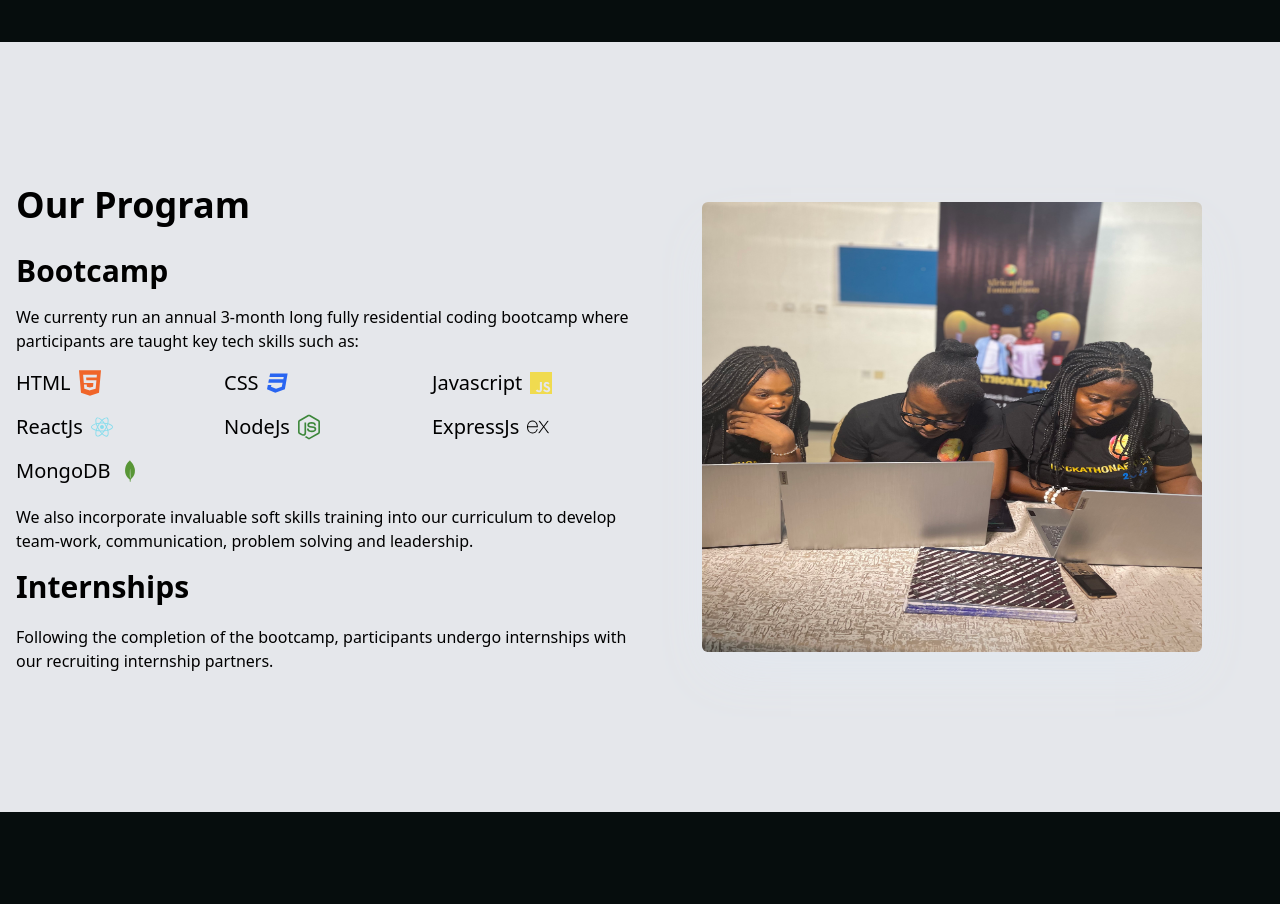
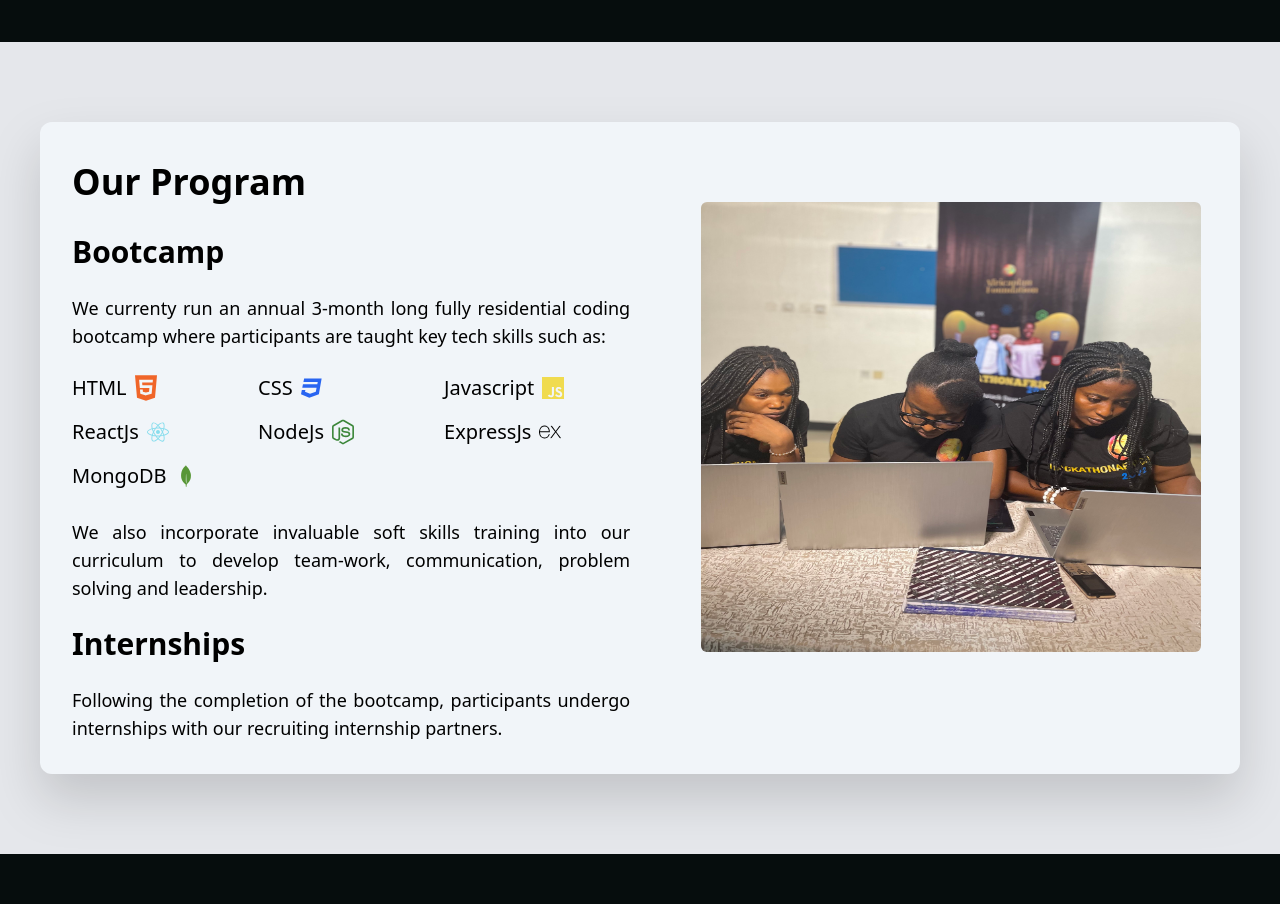
Before and after one commit to ikem-iro/afp-Demo, a React (Vite) app: page /hackathonafrica in a window 1280 px wide. Shown: the part 2520-3424 px from the top of the page. Built offline with nearby package versions, Linux system fonts and the light colour scheme.

Commit message:
Modify components

```diff
--- a/src/Data/about-us.json
+++ b/src/Data/about-us.json
@@ -10,8 +10,5 @@
     } ,
     {
         "imgUrl" : "/About-us/istockphoto-4.jpg"
-    },
-    {
-        "imgUrl" : "/About-us/istockphoto-5.jpg"
     }
 ]
--- a/src/Data/learning.json
+++ b/src/Data/learning.json
@@ -3,9 +3,9 @@
         "imgUrl" : "/Weteach/IMG9003.jpg"
     },
     {
-        "imgUrl" : "/Weteach/IMG_9169.jpg"
+        "imgUrl" : "/Weteach/IMG9169.jpg"
     },
     {
-        "imgUrl" : "/Weteach/IMG_0608.jpg"
+        "imgUrl" : "/Weteach/IMG0608.jpg"
     }
 ]
--- a/src/components/Aboutus.jsx
+++ b/src/components/Aboutus.jsx
@@ -1,28 +1,35 @@
-import React, { useEffect, useState } from 'react'
+import React, { useEffect, useRef, useState } from 'react'
 import photos from '../Data/about-us.json'
 
-
+let slideInterval;
 export default function Aboutus() {
     const [slide, setSlide] = useState(0);
+    const slideRef = useRef();
 
   useEffect(() => {
     setTimeout(()=>{
       nextSlide();
     },10000)
+    return () => {
+      pauseSlider();
+    }
   })
 
-
+  function pauseSlider (){
+    clearInterval(slideInterval);
+}
     const length = photos.length
     const nextSlide = () => {
-      setSlide(slide === 0 ? length - 1 : slide - 1)
+      setSlide(slide === 0 ? length - 1 : slide - 1);
+      slideRef.current.classList.add('fade-anim');
     }
 
   return (
     <div id='aboutus' className='w-full bg-gray-200 py-20 px-4'>
         <div className='max-w-[1536px] mx-auto grid md:grid-cols-2 sm:grid-cols-2'>
             <div className='flex flex-col justify-center'>
-                <h2 className='md:text-4xl sm:text-3xl text-2xl font-bold py-2 text-center sm:text-left'>About Us</h2>
-                <p className='text-center sm:text-left sm:mb-8'>
+                <h2 className='md:text-4xl sm:text-3xl text-2xl font-bold py-2 text-center sm:text-justify'>About Us</h2>
+                <p className='text-justify sm:mb-8'>
                     Since inception, the foundation has spearheaded and supported start-up entrepreneurship programs in Nigeria, STEM education programs for inner city
                     girls in the US, US based International Refugee resettlement programs, as well
                     as critical education and development support for orphanages in parts of Nepal and Srii Lanka..
@@ -34,16 +41,16 @@ export default function Aboutus() {
                     <p className='p-4'>Inclusion.</p>
                 </div>
                 <h4 className='md:text-3xl sm:text-2xl text-xl font-bold py-2 sm:text-left text-center'>Vision</h4>
-                <p className='mb-5 text-center sm:text-left md:text-left'>To enable underprivileged African youth reach their life's full potential and become key contributors to their communities</p>
+                <p className='mb-5 text-justify sm:text-left md:text-left'>To enable underprivileged African youth reach their life's full potential and become key contributors to their communities</p>
                 <h4 className='md:text-3xl sm:text-2xl text-xl font-bold py-2 sm:text-left text-center'>Mission</h4>
-                <p className='mb-5 text-center sm:text-left md:text-left'>
+                <p className='mb-5 text-justify sm:text-left md:text-left'>
                     To meaningfully empower African youth by providing pathways to successful careers in the burgeoning technology fields
                     as well as supporting access to reproductive health education and menstrual hygiene products for women and girls in developing countries.
                 </p>
                 </div>
-                <div className='group w-full h-full mx-auto px-4 py-20 relative flex justify-center items-center'>
+                <div ref={slideRef} className='group w-full h-full mx-auto px-4 py-20 relative flex justify-center items-center'>
                     {photos.map((item, index) =>(
-                        <div key={index} className={index === slide ? 'opacity-100' : 'opacity-0'}>
+                        <div key={index}>
                             {index === slide &&  (<img className='rounded-md ease-linear sm:h-[408px] sm:w-[612px]' src={item.imgUrl} alt="/" />)}
                         </div>
                     ))}
--- a/src/components/Contact.jsx
+++ b/src/components/Contact.jsx
@@ -33,8 +33,8 @@ export default function Contact() {
     <div id='contactus' className='bg-[#060d0d] w-full py-16 text-white px-4'>
         <div className='max-w-[1536px] mx-auto grid md:grid-cols-2'>
            <div className='lg:col-span-1 px-4'>
-                <h2 className='md:text-4xl sm:text-3xl text-2xl font-bold py-2 sm:text-left md:text-left text-center mb-3'>Get In Touch With Us</h2>
-                <p className='mb-5 sm:text-left md:text-left text-center'>Lorem ipsum dolor sit amet consectetur adipisicing elit. Iste, totam quibusdam? Numquam, eos illum. Consequuntur facere ea impedit alias obcaecati.</p>
+                <h2 className='md:text-4xl sm:text-3xl text-2xl font-bold py-2 text-center sm:text-justify mb-3'>Get In Touch With Us</h2>
+                <p className='mb-5 text-justify'>Lorem ipsum dolor sit amet consectetur adipisicing elit. Iste, totam quibusdam? Numquam, eos illum. Consequuntur facere ea impedit alias obcaecati.</p>
                 <div className='w-[100%] mx-auto grid grid-cols-1 sm:grid-cols-3'>
                     <div className='mt-5 mb-4 items-center flex flex-col p-4 my-4 sm:mx-0 sm:text-left md:mx-0 md:text-center mx-auto text-center '>
                         <BsPhone size={50} className='text-[#ffd300] mb-4'/>
--- a/src/components/founder/Founderheader.jsx
+++ b/src/components/founder/Founderheader.jsx
@@ -7,14 +7,14 @@ export default function Founderheader() {
     <div id='founderhead' className='w-full bg-gray-200 py-20 px-4'>
         <div className='max-w-[1536px] mt-20 mx-auto grid md:grid-cols-2'>
         <div className='flex flex-col justify-center'>
-                <h2 className='md:text-5xl sm:text-4xl text-3xl font-bold mb-5 py-2 text-center sm:text-left'>Note From Our Founder</h2>
-                <p className='text-left sm:text-left sm:mb-8 font-medium mb-5 text-2xl'>
+                <h2 className='md:text-5xl sm:text-4xl text-3xl font-bold mb-5 py-2 text-justify'>Note From Our Founder</h2>
+                <p className='text-justify sm:mb-8 font-medium mb-5 text-2xl'>
                   <strong>"</strong>When I started out more than two decades ago, opportunities requiring no digital skills existed in diverse sectors.
                   The share of jobs with digital skills requirements was a little above 10%, even in the developed world. However, advances in technology, especially in software
                   development have disrupted virtually every industry resulting in a greater disadvantage for any economy without sufficient or commensurate digital skills to meet
                   industry needs.<strong>"</strong>
                 </p>
-                <p className='text-left sm:text-left sm:mb-8 font-bold text-2xl'>
+                <p className='text-justify sm:mb-8 font-bold text-2xl'>
                   <em>Mr. Oni Chukwu – Founder, AfricaPlan Foundation</em>
                 </p>
               </div>
--- a/src/components/hackathonafrica/Card.jsx
+++ b/src/components/hackathonafrica/Card.jsx
@@ -5,7 +5,7 @@ export default function Card(props) {
     <>
             <img className='mx-auto h-[220px]' src={props.imgUrl} alt="image from hackathonafrica" />
             <h3 className='text-2xl font-bold text-center py-8'>{props.name}</h3>
-            <p className='mb-[3rem] text-center text-xl font-medium'>
+            <p className='mb-[3rem] text-justify text-xl font-medium'>
                 {props.info}
             </p>
     </>
--- a/src/components/hackathonafrica/Gallery.jsx
+++ b/src/components/hackathonafrica/Gallery.jsx
@@ -1,25 +1,61 @@
-import React, { useEffect, useState } from 'react'
+import React, { useEffect, useRef, useState } from 'react'
 import slides from '../../Data/testimonial.json'
 import { MdKeyboardDoubleArrowLeft, MdKeyboardDoubleArrowRight } from 'react-icons/md'
 
+
+
+let count = 0;
+let slideInterval;
 export default function Gallery() {
+  const slideRef = useRef();
   const [slide, setSlide] = useState(0);
   const length = slides.length
-  const prevSlide = () => {
-    setSlide(slide === length - 1 ? 0 : slide + 1)
+  function prevSlide () {
+    count = ( slide + (length - 1) ) % length;
+    setSlide(count);
+    slideRef.current.classList.add('fade-anim');
   }
 
-  const nextSlide = () => {
-    setSlide(slide === 0 ? length - 1 : slide - 1)
+  function nextSlide () {
+    count = ( count + 1 ) % length;
+    setSlide(count);
+    slideRef.current.classList.add('fade-anim');
   }
+
+  function startSlider () {
+    slideInterval = setInterval(()=>{
+        nextSlide();
+    },10000)
+  }
+
+  function pauseSlider (){
+    clearInterval(slideInterval);
+}
+
+
+  function removeAnimation () {
+    slideRef.current.classList.remove('fade-anim')
+  }
+
+  useEffect(()=>{
+      slideRef.current.addEventListener("animationend", removeAnimation);
+      slideRef.current.addEventListener("mousedown", pauseSlider);
+      slideRef.current.addEventListener("mouseup", startSlider);
+      startSlider();
+
+      return () => {
+        pauseSlider()
+      }
+  },[]);
+
   return (
     <div className='w-full bg-[#060d0d] py-20 px-4'>
       <h2 className='md:text-4xl sm:text-3xl text-2xl font-bold py-2 text-center text-white'>Gallery</h2>
-    <div className='max-w-[1536px] mx-auto px-4 py-20 group relative flex justify-center items-center'>
+    <div ref={slideRef} className='max-w-[1536px] mx-auto px-4 py-20 group relative flex justify-center items-center'>
       <MdKeyboardDoubleArrowLeft onClick={prevSlide} className='hidden group-hover:block absolute top-[50%] text-white/70 cursor-pointer left-5' size={50}/>
       <MdKeyboardDoubleArrowRight onClick={nextSlide} className='hidden group-hover:block absolute top-[50%] text-white/70 cursor-pointer right-5' size={50}/>
       {slides.map((item, index) =>(
-        <div key={index} className={index === slide ? 'opacity-100' : 'opacity-0'}>
+        <div key={index}>
           {index === slide &&  (<img className='md:w-full md:h-full rounded-md duration-500' src={item.imgUrl} alt="/" height='780px' width='1536px' />)}
         </div>
       ))}
--- a/src/components/hackathonafrica/WeTeach.jsx
+++ b/src/components/hackathonafrica/WeTeach.jsx
@@ -1,24 +1,148 @@
-import React, { useEffect, useState } from 'react'
+import React, { useEffect, useRef, useState } from 'react'
 import learning from '../../Data/learning.json'
 import { FaReact, FaHtml5, FaCss3, FaNodeJs } from 'react-icons/fa'
 import { SiJavascript, SiExpress, SiMongodb } from 'react-icons/si'
 
+let slideInterval
 export default function WeTeach() {
-    const [ slide, setSlide ] = useState(0);
 
-    const length = learning.length;
-    const nextSlide = () => {
-        setSlide(slide === 0 ? length - 1 : slide -1)
-    };
+    const [slide, setSlide] = useState(0);
+    const slideRef = useRef();
 
-    useEffect(()=> {
+    useEffect(() => {
         setTimeout(()=>{
             nextSlide();
-        }, 10000)
+        },10000)
+        return () => {
+            pauseSlider()
+        }
     })
+
+    function pauseSlider (){
+        clearInterval(slideInterval);
+    }
+    const length = learning.length
+    const nextSlide = () => {
+        setSlide(slide === 0 ? length - 1 : slide - 1);
+        slideRef.current.classList.add('fade-anim');
+    }
+
   return (
     <div className='w-full bg-gray-200 py-20 px-4'>
-        <div className='max-w-[1536px] mx-auto grid sm:grid-cols-2'>
+         <div className='max-w-[1200px] mx-auto drop-shadow-2xl'>
+            <figure className="md:flex bg-slate-100 rounded-xl p-8 md:p-0 dark:bg-slate-100">
+                <div className="pt-6 md:p-8 text-center md:text-left space-y-4">
+                    <h2 className='md:text-4xl sm:text-3xl text-3xl font-bold py-2 sm:text-justify text-center mb-3'>Our Program</h2>
+                    <h3 className='md:text-3xl sm:text-2xl text-2xl font-bold py-2 sm:text-justify text-center mb-1'>Bootcamp</h3>
+                    <blockquote>
+                        <p className="text-lg font-medium text-justify">
+                            We currenty run an annual 3-month long fully residential coding bootcamp where participants are taught key
+                            tech skills such as:
+                        </p>
+                    </blockquote>
+                    <figcaption className="font-medium">
+                        <div className='w-[100%] mx-auto grid grid-cols-3 mb-1'>
+                            <div className='flex flex-col'>
+                                <div className='flex justify-center sm:justify-start items-center'>
+                                    <h4 className='text-xl font-medium py-2 text-center'>HTML</h4>
+                                    <FaHtml5 className='pl-2 text-[#f06529]' size={30}/>
+                                </div>
+                            </div>
+                            <div className='flex flex-col'>
+                                <div className='flex justify-center sm:justify-start items-center'>
+                                    <h4 className='text-xl font-medium py-2 text-center'>CSS</h4>
+                                    <FaCss3 className='pl-2 text-[#2965f1]' size={30}/>
+                                </div>
+                            </div>
+                            <div className='flex flex-col'>
+                                <div className='flex sm:justify-start justify-center items-center'>
+                                    <h4 className='text-xl font-medium py-2 text-center'>Javascript</h4>
+                                    <SiJavascript className='pl-2 text-[#f0db4f]' size={30}/>
+                                </div>
+                            </div>
+                            <div className='flex flex-col'>
+                                <div className='flex sm:justify-start justify-center items-center'>
+                                    <h4 className='text-xl font-medium py-2 text-center'>ReactJs</h4>
+                                    <FaReact className='pl-2 text-[#88dded]' size={30}/>
+                                </div>
+                            </div>
+                            <div className='flex flex-col'>
+                                <div className='flex sm:justify-start justify-center items-center'>
+                                    <h4 className='text-xl font-medium py-2 text-center'>NodeJs</h4>
+                                    <FaNodeJs className='pl-2 text-[#3c873a]' size={30}/>
+                                </div>
+                            </div>
+                            <div className='flex flex-col'>
+                                <div className='flex sm:justify-start justify-center items-center'>
+                                    <h4 className='text-xl font-medium py-2 text-center'>ExpressJs</h4>
+                                    <SiExpress className='pl-2' size={30}/>
+                                </div>
+                            </div>
+                            <div className='flex flex-col col-start-2 col-end-3 sm:col-start-1 sm:col-end-2 mb-1'>
+                                <div className='flex sm:justify-start justify-center items-center'>
+                                    <h4 className='text-xl font-medium py-2 text-center'>MongoDB</h4>
+                                    <SiMongodb className='pl-2 text-[#589636]' size={30}/>
+                                </div>
+                            </div>
+                        </div>
+                    </figcaption>
+                    <blockquote>
+                        <p className="text-lg text-justify font-medium">
+                            We also incorporate invaluable soft skills training into our curriculum to develop
+                            team-work, communication, problem solving and leadership.
+                        </p>
+                    </blockquote>
+                    <h3 className='md:text-3xl sm:text-2xl text-2xl font-bold py-2 sm:text-justify text-center mb-2'>Internships</h3>
+                    <blockquote>
+                        <p className="text-lg text-justify font-medium">
+                            Following the completion of the bootcamp, participants undergo internships with our recruiting internship partners.
+                        </p>
+                    </blockquote>
+                </div>
+                <div ref={slideRef} className='group w-full h-full mx-auto px-4 py-20 relative flex justify-center items-center'>
+                    {learning.map((item, index) => (
+                        <div key={index}>
+                            {index === slide &&  (<img className='rounded-md  w-[500px] sm:h-[450px] h-[430px]' src={item.imgUrl} alt="/" />)}
+                        </div>
+                    ))}
+                </div>
+            </figure>
+        </div>
+    </div>
+  )
+}
+
+
+
+
+{/* <img className='w-[490px] sm:[550px] md:h-[600px] sm:h-[500px] h-[400px] mx-auto my-4' src={Learning} alt="learning-img" /> */}
+
+{/* <div className='max-w-[1024px] mx-auto drop-shadow-2xl'>
+            <figure className="md:flex bg-slate-100 rounded-xl p-8 md:p-0 dark:bg-slate-100">
+                <img className="w-[330px] h-[330px] md:w-[550px] md:h-[611px] md:rounded-md rounded-full mx-auto" src={MrOni} alt="" width="384" height="512" />
+                <div className="pt-6 md:p-8 text-center md:text-left space-y-4">
+                <h2 className='md:text-4xl sm:text-3xl text-2xl font-bold py-2 text-center md:text-left'>Note From Our Founder</h2>
+                    <blockquote>
+                        <p className="text-lg font-medium">
+                            The common saying that talent is equally distributed, but opportunity is not, appears to resonate more in Africa than in any other part of the emerging market. Advances in software technology have changed and continue to change the world, redefining the workplace and redistributing opportunities in unprecedented ways.
+                            However, this evolving reality seemed to have been lost on the continent as it faces the deepest digital skills gap globally. The implication is that, despite abundant talents, the lack of digital skills continues to stifle opportunities in an age where it is estimated that more than 70% of jobs over the next decade, according to a recent study by Oxford Economics, require advanced digital skills.
+                            When I started out more than two decades ago, opportunities requiring no digital skills existed in diverse …
+                        </p>
+                    </blockquote>
+                    <figcaption className="font-medium">
+                        <button className='bg-[#FFD300] text-white rounded-md font-medium w-[250px] mx-auto sm:mx-0 my-6 px-6 py-3'>
+                            <Link smooth to='/foundersnote#founderhead' className='px-7 py-3'>
+                                Read More
+                            </Link>
+                        </button>
+                    </figcaption>
+                </div>
+            </figure>
+        </div> */}
+
+
+
+{/* <div className='max-w-[1536px] mx-auto grid sm:grid-cols-2'>
             <div className='flex flex-col justify-center'>
                 <h2 className='md:text-4xl sm:text-3xl text-3xl font-bold py-2 sm:text-left text-center mb-3'>Our Program</h2>
                 <h3 className='md:text-3xl sm:text-2xl text-2xl font-bold py-2 sm:text-left text-center mb-1'>Bootcamp</h3>
@@ -86,12 +210,4 @@ export default function WeTeach() {
                     </div>
                 ))}
             </div>
-        </div>
-    </div>
-  )
-}
-
-
-
-
-{/* <img className='w-[490px] sm:[550px] md:h-[600px] sm:h-[500px] h-[400px] mx-auto my-4' src={Learning} alt="learning-img" /> */}
+        </div> */}
--- a/src/index.css
+++ b/src/index.css
@@ -1,3 +1,15 @@
+.fade-anim img {
+    animation: fadeAnim 0.5s ease-out;
+}
+
+@keyframes fadeAnim {
+    from {
+        opacity: 0;
+    }to{
+        opacity: 1;
+    }
+}
+
 @tailwind base;
 @tailwind components;
 @tailwind utilities;
```
Also changed, not shown: src/components/Ourprojects.jsx (+4 -4 lines), src/components/founder/Founderbody.jsx (+9 -9 lines), src/components/hackathonafrica/Ourfounder.jsx (+5 -5 lines), public/Weteach/IMG0608.jpg (renamed from public/Weteach/IMG_0608.jpg), public/Weteach/IMG9169.jpg (renamed from public/Weteach/IMG_9169.jpg).
